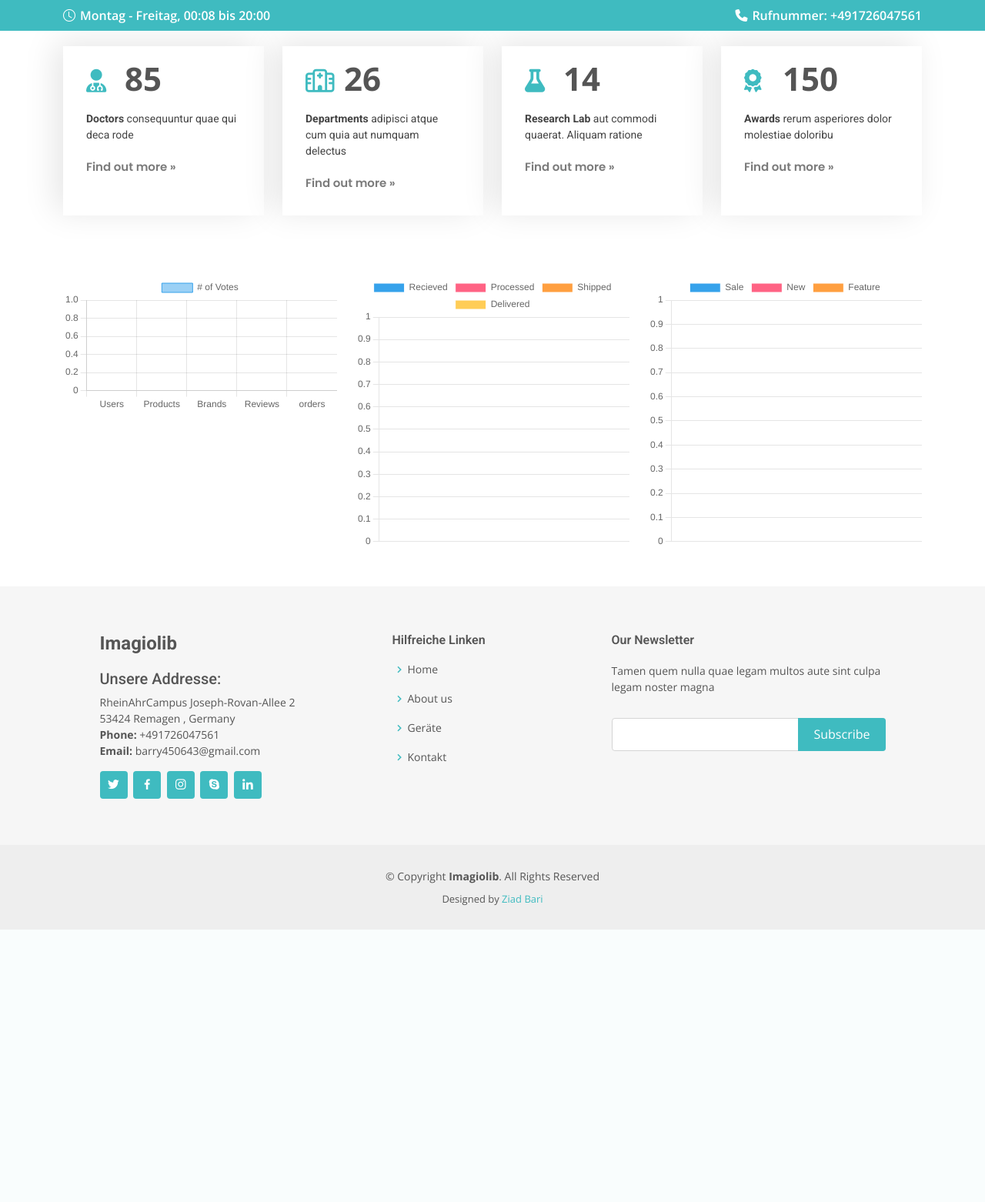
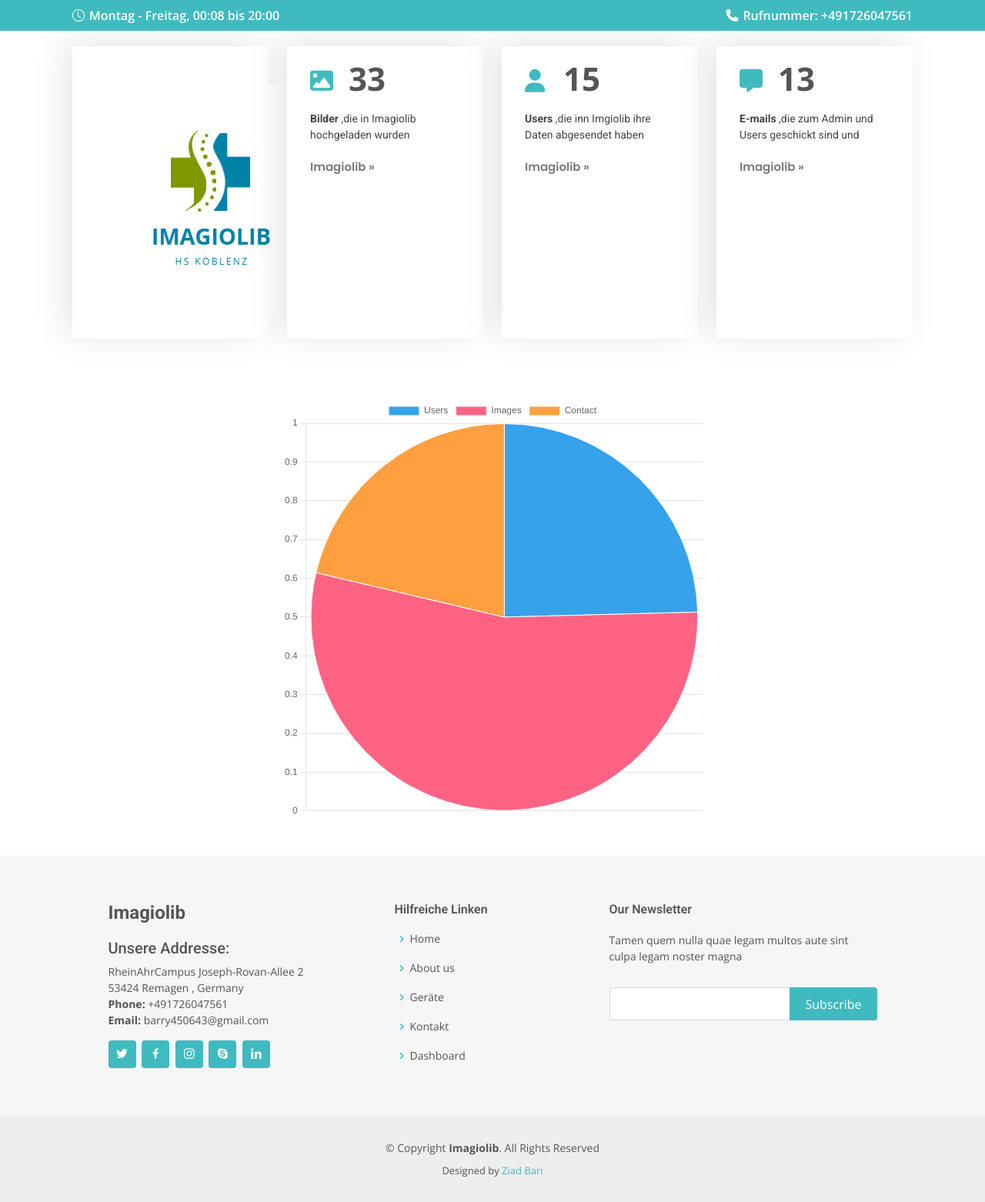
Before and after one commit to zbari023/ML_Praxis_Project_HS_Koblenz, a Django app: page /dashboard/ in a window 1280 px wide. Shown: the whole page at 77% size. Before the commit the page ends 1208 px from the top, so only its background shows below. Run offline with Django 4.2, Linux system fonts and the light colour scheme; data comes from the database, SQL or seed files in the repository; some libraries are stand-ins or nearby versions.

Commit message:
create the dashboard data in the project

```diff
--- a/settings/templates/settings/dashboard.html
+++ b/settings/templates/settings/dashboard.html
@@ -4,16 +4,55 @@
 
 
 {% block body %}
+
+    <section id="counts" class="counts">
+        <div class="container" data-aos="fade-up">
+
+        <div class="row no-gutters">
+
+            <div class="col-lg-3 col-md-6 d-md-flex align-items-md-stretch">
+            <div class="count-box">
+                <a href="/" class="logo me-auto"><img src="{% static 'assets/img/logo-1.jpg' %}" alt=""></a>
+            </div>
+            </div>
+
+            <div class="col-lg-3 col-md-6 d-md-flex align-items-md-stretch">
+            <div class="count-box">
+                <i class="fa-solid fa-image"></i>
+                <span data-purecounter-start="0" data-purecounter-end="{{images}}" data-purecounter-duration="3" class="purecounter"></span>
+                <p><strong>Bilder</strong> ,die in Imagiolib hochgeladen wurden</p>
+                <a href="#">Imagiolib &raquo;</a>
+            </div>
+            </div>
+
+            <div class="col-lg-3 col-md-6 d-md-flex align-items-md-stretch">
+            <div class="count-box">
+                <i class="fa-solid fa-user"></i>
+                <span data-purecounter-start="0" data-purecounter-end="{{user}}" data-purecounter-duration="3" class="purecounter"></span>
+                <p><strong>Users</strong> ,die inn Imgiolib ihre Daten abgesendet haben </p>
+                <a href="#">Imagiolib &raquo;</a>
+            </div>
+            </div>
+
+            <div class="col-lg-3 col-md-6 d-md-flex align-items-md-stretch">
+            <div class="count-box">
+                <i class="fa-solid fa-message"></i>
+                <span data-purecounter-start="0" data-purecounter-end="{{contacting}}" data-purecounter-duration="3" class="purecounter"></span>
+                <p><strong>E-mails</strong> ,die zum Admin und Users geschickt sind und </p>
+                <a href="#">Imagiolib &raquo;</a>
+            </div>
+            </div>
+
+        </div>
+
+        </div>
+    </section><!-- End Counts Section -->
 <div class="container">
     <div class="row">
-        <div class="col-lg-4 col-m-4 col-sm-4 my-5">
-                <canvas id="myChart"></canvas>
         </div>
-        <div class="col-lg-4 col-m-4 col-sm-4 my-5">
+        <div class="col-lg-6 col-m-6 col-sm-6 my-5 mx-auto">
             <canvas id="myChart2"></canvas>
     </div>
-    <div class="col-lg-4 col-m-4 col-sm-4 my-5">
-        <canvas id="myChart3"></canvas>
 
 </div>
     </div>
@@ -22,36 +61,17 @@
 <script src="https://cdn.jsdelivr.net/npm/chart.js"></script>
 <script src="https://cdn.jsdelivr.net/npm/bootstrap@5.3.2/dist/js/bootstrap.bundle.min.js" integrity="sha384-C6RzsynM9kWDrMNeT87bh95OGNyZPhcTNXj1NW7RuBCsyN/o0jlpcV8Qyq46cDfL" crossorigin="anonymous"></script>
 <script>
-    const ctx = document.getElementById('myChart');
 
-    new Chart(ctx, {
-    type: 'bar',
-    data: {
-        labels: ['Users', 'Products', 'Brands', 'Reviews', 'orders'],
-        datasets: [{
-        label: '# of Votes',
-        data: ["{{users}}", "{{products}}", "{{brands}}", "{{reviews}}", "{{orders}}"],
-        borderWidth: 1
-        }]
-    },
-    options: {
-        scales: {
-        y: {
-            beginAtZero: true
-        }
-        }
-    }
-    });
 
     const ctx2 = document.getElementById('myChart2');
 
     new Chart(ctx2, {
     type: 'pie',
     data: {
-        labels: ['Recieved', 'Processed', 'Shipped', 'Delivered'],
+        labels: ['Users', 'Images', 'Contact'],
         datasets: [{
         label: '# of Votes',
-        data: ["{{recieved}}","{{processed}}","{{shipped}}","{{delivered}}"],
+        data: ["{{user}}","{{images}}","{{contacting}}"],
         borderWidth: 1
         }]
     },
@@ -65,24 +85,6 @@
     });
 
 
-    const ctx3 = document.getElementById('myChart3');
-    new Chart(ctx3, {
-        type: 'pie',
-        data: {
-            labels: ['Sale', 'New', 'Feature'],
-            datasets: [{
-            label: '# of Votes',
-            data: ["{{new_products}}", "{{sale_products}}", "{{feature_products}}"],
-            borderWidth: 1
-            }]
-        },
-        options: {
-            scales: {
-            y: {
-                beginAtZero: true
-            }
-            }
-        }
-        });
+
 </script>
 {% endblock body %}
--- a/settings/templates/settings/index.html
+++ b/settings/templates/settings/index.html
@@ -62,6 +62,7 @@
           <li><a class="nav-link scrollto" href="#about">ÜBER UNS</a></li>
           <li><a class="nav-link scrollto" href="#doctors">Geräte</a></li>
           <li><a class="nav-link scrollto" href="#contact">Kontakt</a></li>
+          <li><a class="nav-link scrollto" href="/dashboard">Dashboard</a></li>
         </ul>
         <i class="bi bi-list mobile-nav-toggle"></i>
       </nav><!-- .navbar -->
@@ -585,6 +586,9 @@
               <li><i class="bx bx-chevron-right"></i> <a href="#about">About us</a></li>
               <li><i class="bx bx-chevron-right"></i> <a href="#doctors">Geräte</a></li>
               <li><i class="bx bx-chevron-right"></i> <a href="#contact">Kontakt</a></li>
+              <li><i class="bx bx-chevron-right"></i> <a href="/dashboard">Dashboard</a></li>
+
+
             </ul>
           </div>
 
--- a/templates/base.html
+++ b/templates/base.html
@@ -28,6 +28,8 @@
   <link href="{% static 'assets/vendor/boxicons/css/boxicons.min.css' %}" rel="stylesheet">
   <link href="{% static 'assets/vendor/glightbox/css/glightbox.min.css' %}" rel="stylesheet">
   <link href="{% static 'assets/vendor/swiper/swiper-bundle.min.css' %}" rel="stylesheet">
+  <link href="https://cdn.jsdelivr.net/npm/bootstrap@5.0.2/dist/css/bootstrap.min.css" rel="stylesheet" integrity="sha384-EVSTQN3/azprG1Anm3QDgpJLIm9Nao0Yz1ztcQTwFspd3yD65VohhpuuCOmLASjC" crossorigin="anonymous">
+
 
   <!-- Template Main CSS File -->
   <link href="{% static 'assets/css/style.css' %}" rel="stylesheet">
@@ -51,52 +53,13 @@
 
   <!-- ======= Header ======= -->
 
-  <section id="counts" class="counts">
-    <div class="container" data-aos="fade-up">
 
-      <div class="row no-gutters">
 
-        <div class="col-lg-3 col-md-6 d-md-flex align-items-md-stretch">
-          <div class="count-box">
-            <i class="fas fa-user-md"></i>
-            <span data-purecounter-start="0" data-purecounter-end="85" data-purecounter-duration="3" class="purecounter"></span>
 
-            <p><strong>Doctors</strong> consequuntur quae qui deca rode</p>
-            <a href="#">Find out more &raquo;</a>
-          </div>
-        </div>
 
-        <div class="col-lg-3 col-md-6 d-md-flex align-items-md-stretch">
-          <div class="count-box">
-            <i class="far fa-hospital"></i>
-            <span data-purecounter-start="0" data-purecounter-end="26" data-purecounter-duration="3" class="purecounter"></span>
-            <p><strong>Departments</strong> adipisci atque cum quia aut numquam delectus</p>
-            <a href="#">Find out more &raquo;</a>
-          </div>
-        </div>
 
-        <div class="col-lg-3 col-md-6 d-md-flex align-items-md-stretch">
-          <div class="count-box">
-            <i class="fas fa-flask"></i>
-            <span data-purecounter-start="0" data-purecounter-end="14" data-purecounter-duration="3" class="purecounter"></span>
-            <p><strong>Research Lab</strong> aut commodi quaerat. Aliquam ratione</p>
-            <a href="#">Find out more &raquo;</a>
-          </div>
-        </div>
 
-        <div class="col-lg-3 col-md-6 d-md-flex align-items-md-stretch">
-          <div class="count-box">
-            <i class="fas fa-award"></i>
-            <span data-purecounter-start="0" data-purecounter-end="150" data-purecounter-duration="3" class="purecounter"></span>
-            <p><strong>Awards</strong> rerum asperiores dolor molestiae doloribu</p>
-            <a href="#">Find out more &raquo;</a>
-          </div>
-        </div>
 
-      </div>
-
-    </div>
-  </section><!-- End Counts Section -->
   <!-- ======= Hero Section ======= -->
 
   {% block body %}
@@ -138,6 +101,7 @@
               <li><i class="bx bx-chevron-right"></i> <a href="#about">About us</a></li>
               <li><i class="bx bx-chevron-right"></i> <a href="#doctors">Geräte</a></li>
               <li><i class="bx bx-chevron-right"></i> <a href="#contact">Kontakt</a></li>
+              <li><i class="bx bx-chevron-right"></i> <a href="/dashboard">Dashboard</a></li>
             </ul>
           </div>
 
@@ -184,3 +148,4 @@
 
 <script src="https://cdn.jsdelivr.net/npm/@tensorflow/tfjs@latest/dist/tf.min.js"></script>
 <script src="https://cdn.jsdelivr.net/npm/@teachablemachine/image@latest/dist/teachablemachine-image.min.js"></script>
+<script src="https://cdn.jsdelivr.net/npm/bootstrap@5.0.2/dist/js/bootstrap.bundle.min.js" integrity="sha384-MrcW6ZMFYlzcLA8Nl+NtUVF0sA7MsXsP1UyJoMp4YLEuNSfAP+JcXn/tWtIaxVXM" crossorigin="anonymous"></script>
```
